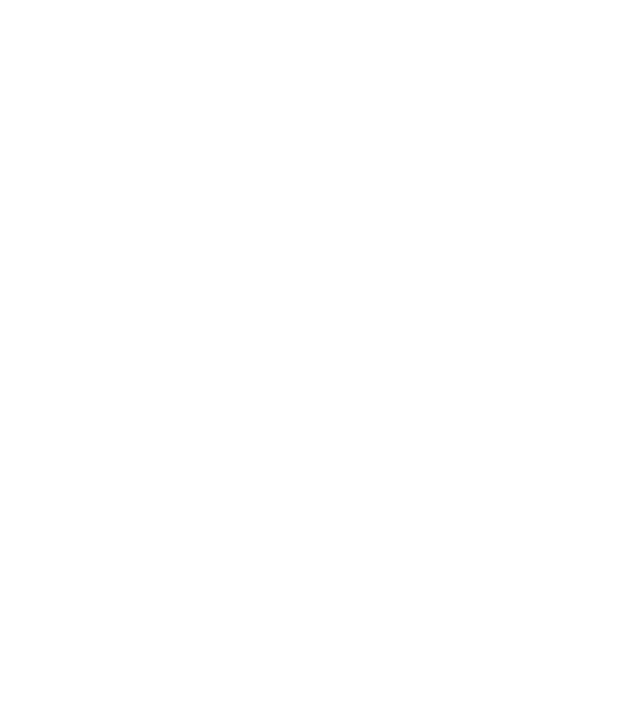
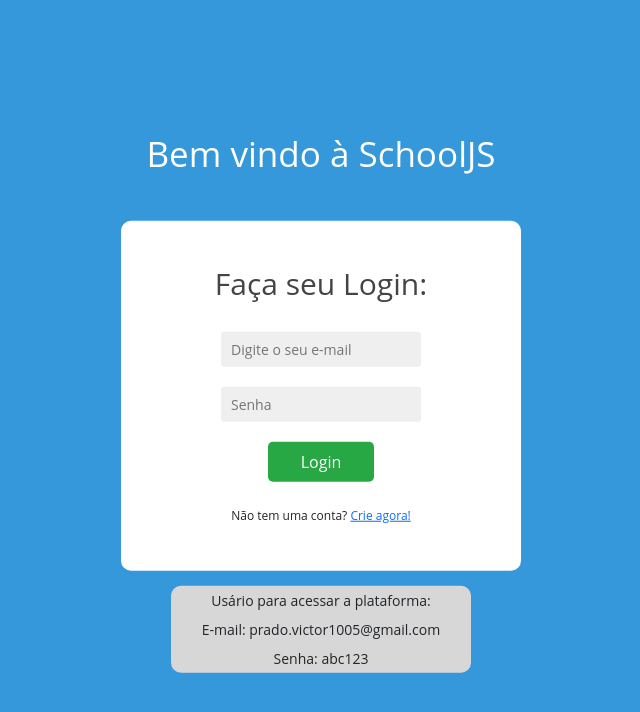
Before and after one commit to victorpraado1005/SchoolJS, a plain HTML site: page index.html in a window 1280 px wide. Shown: the whole page, without its empty margins (319-959 px from the left). Drawn offline with nearby package versions, Linux system fonts and the light colour scheme.

Commit message:
Criação e estilização da página de Login. App conectado ao Firebase. Login funcionando.

```diff
--- a/index.html
+++ b/index.html
@@ -4,6 +4,36 @@
     <meta http-equiv="X-UA-Compatible" content="IE=edge" />
     <meta name="viewport" content="width=device-width, initial-scale=1.0" />
     <title>SchoolJS</title>
+    <link
+      href="https://cdn.jsdelivr.net/npm/bootstrap@5.0.2/dist/css/bootstrap.min.css"
+      rel="stylesheet"
+      integrity="sha384-EVSTQN3/azprG1Anm3QDgpJLIm9Nao0Yz1ztcQTwFspd3yD65VohhpuuCOmLASjC"
+      crossorigin="anonymous"
+    />
+    <link rel="stylesheet" href="style/login.css" />
   </head>
-  <body></body>
+  <body>
+    <div class="login__container">
+      <p>Bem vindo à SchoolJS</p>
+      <div class="login__card">
+        <div class="login__data">
+          <h1>Faça seu Login:</h1>
+          <input type="email" id="email" placeholder="Digite o seu e-mail" />
+          <input type="password" id="password" placeholder="Senha" />
+          <button class="btn btn-success" onclick="login()">Login</button>
+          <span>Não tem uma conta? <a href="#">Crie agora!</a></span>
+        </div>
+      </div>
+      <div class="testeLogin">
+        <span>Usário para acessar a plataforma:</span>
+        <span>E-mail: prado.victor1005@gmail.com</span>
+        <span>Senha: abc123</span>
+      </div>
+    </div>
+
+    <script src="https://www.gstatic.com/firebasejs/8.10.1/firebase-app.js"></script>
+    <script src="https://www.gstatic.com/firebasejs/8.10.1/firebase-firestore.js"></script>
+    <script src="https://www.gstatic.com/firebasejs/8.10.1/firebase-auth.js"></script>
+    <script src="scripts/login.js"></script>
+  </body>
 </html>
--- /dev/null
+++ b/scripts/login.js
@@ -0,0 +1,39 @@
+const firebaseConfig = {
+  apiKey: "AIzaSyBrFXiPOBMwNTGR9mhKicqk-8dPOleHTNk",
+  authDomain: "schooljs-d5a0c.firebaseapp.com",
+  projectId: "schooljs-d5a0c",
+  storageBucket: "schooljs-d5a0c.appspot.com",
+  messagingSenderId: "700833576926",
+  appId: "1:700833576926:web:404cd59ac38650e0258f4f"
+};
+
+firebase.initializeApp(firebaseConfig)
+const auth = firebase.auth()
+
+function createAccount(email, password){
+  var email = document.getElementById('createEmail').value
+  var password = document.getElementById('createPassword').value
+
+  auth.createUserWithEmailAndPassword(email, password)
+  .then(userC=>{
+    var user = userC.user
+    console.log(user)
+  }).catch(error=>{
+    console.log(error)
+  })
+}
+
+function login(){
+  var email = document.getElementById('email').value
+  var password = document.getElementById('password').value
+
+  auth.signInWithEmailAndPassword(email, password)
+  .then(userL=>{
+    var user = userL.user
+    console.log(userL)
+    window.location.href = "pages/home.html";
+  }).catch(error=>{
+    alert('Usuário ou senha incorreta. Tente novamente!')
+    console.log(error)
+  })
+}
--- /dev/null
+++ b/style/login.css
@@ -0,0 +1,87 @@
+body {
+  margin: 0;
+  padding: 0;
+  box-sizing: border-box;
+  background-color: #3498db;
+  font-family: Open Sans, Helvetica, Arial, sans-serif;
+}
+
+p {
+  margin-bottom: 40px;
+  font-size: 35px;
+  color: white;
+  text-align: center;
+}
+
+.login__container {
+  max-width: 600px;
+  position: absolute;
+  top: 50%;
+  left: 50%;
+  transform: translate(-50%, -50%);
+}
+
+.login__card {
+  background-color: #fff;
+  width: 400px;
+  height: 350px;
+  border-radius: 10px;
+  display: flex;
+  justify-content: center;
+  align-items: center;
+}
+
+.login__data {
+  display: flex;
+  flex-direction: column;
+  justify-content: center;
+  align-items: center;
+}
+
+.login__data h1 {
+  margin-bottom: 30px;
+  color: #444;
+  font-size: 30px;
+}
+
+.login__data input {
+  margin-bottom: 20px;
+  background-color: rgb(240, 239, 239);
+  width: 200px;
+  height: 35px;
+  border: none;
+  border-radius: 3px;
+  padding-left: 10px;
+  font-size: 14px;
+}
+
+.login__data button {
+  width: 50%;
+  height: 40px;
+  background-color: #28a745;
+  border: none;
+  border-radius: 5px;
+  color: white;
+}
+
+.login__data span {
+  margin-top: 25px;
+  font-size: 12px;
+}
+
+.testeLogin {
+  display: flex;
+  flex-direction: column;
+  align-items: center;
+  margin: 0 auto;
+  background-color: rgb(216, 215, 215);
+  border-radius: 10px;
+  margin-top: 15px;
+  width: 300px;
+}
+
+.testeLogin span {
+  margin-top: 4px;
+  margin-bottom: 4px;
+  font-size: 14px;
+}
```
Also changed, not shown: scripts/app.js (renamed from app.js).
